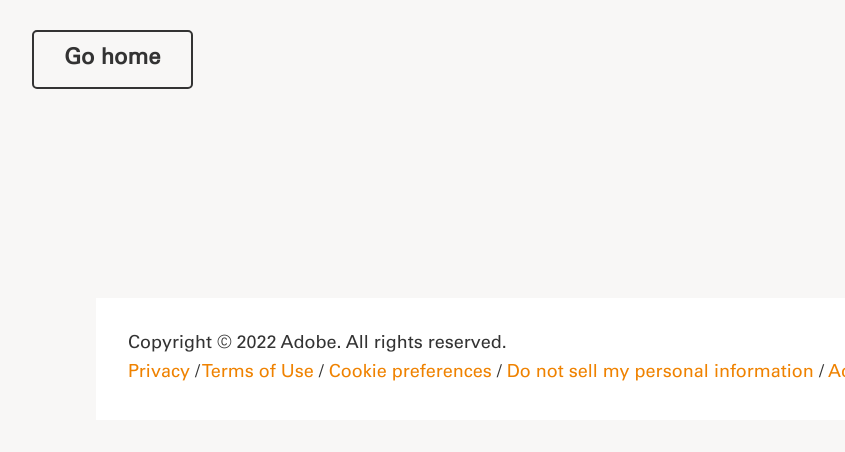
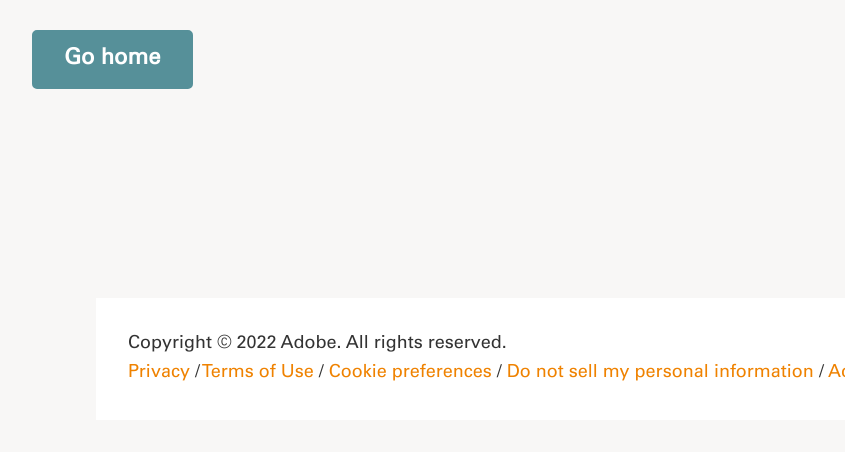
Before and after one commit to albertobKlick/franklin-demo, a website with bundled scripts: page 404.html in a window 1280 px wide. Shown: the part 534-986 px from the top of the page, without its empty margins (0-845 px from the left). Built offline with nearby package versions, Linux system fonts and the light colour scheme; files whose address does not match are found by name.

Commit message:
secondary button colour and readme update

```diff
--- a/styles/styles.css
+++ b/styles/styles.css
@@ -176,6 +176,7 @@ a.button:any-link, button {
   overflow: hidden;
   text-overflow: ellipsis;
   border-radius: 5px;
+  transition: all 300ms ease-in-out;
 }
 
 a.button:hover, a.button:focus, button:hover, button:focus  {
@@ -189,9 +190,15 @@ button:disabled, button:disabled:hover {
 }
 
 a.button.secondary, button.secondary {
-  background-color: unset;
-  border: 2px solid currentcolor;
-  color: var(--text-color)
+  background-color: var(--tc-teal);
+  border: 2px solid var(--tc-teal);
+  color: white;
+}
+
+a.button.secondary:hover, a.button.secondary:focus, button.secondary:hover, button.secondary:focus  {
+  background-color: var(--highlight-background-color);
+  color: var(--tc-teal);
+  cursor: pointer;
 }
 
 main input {
```
Also changed, not shown: README.md.
